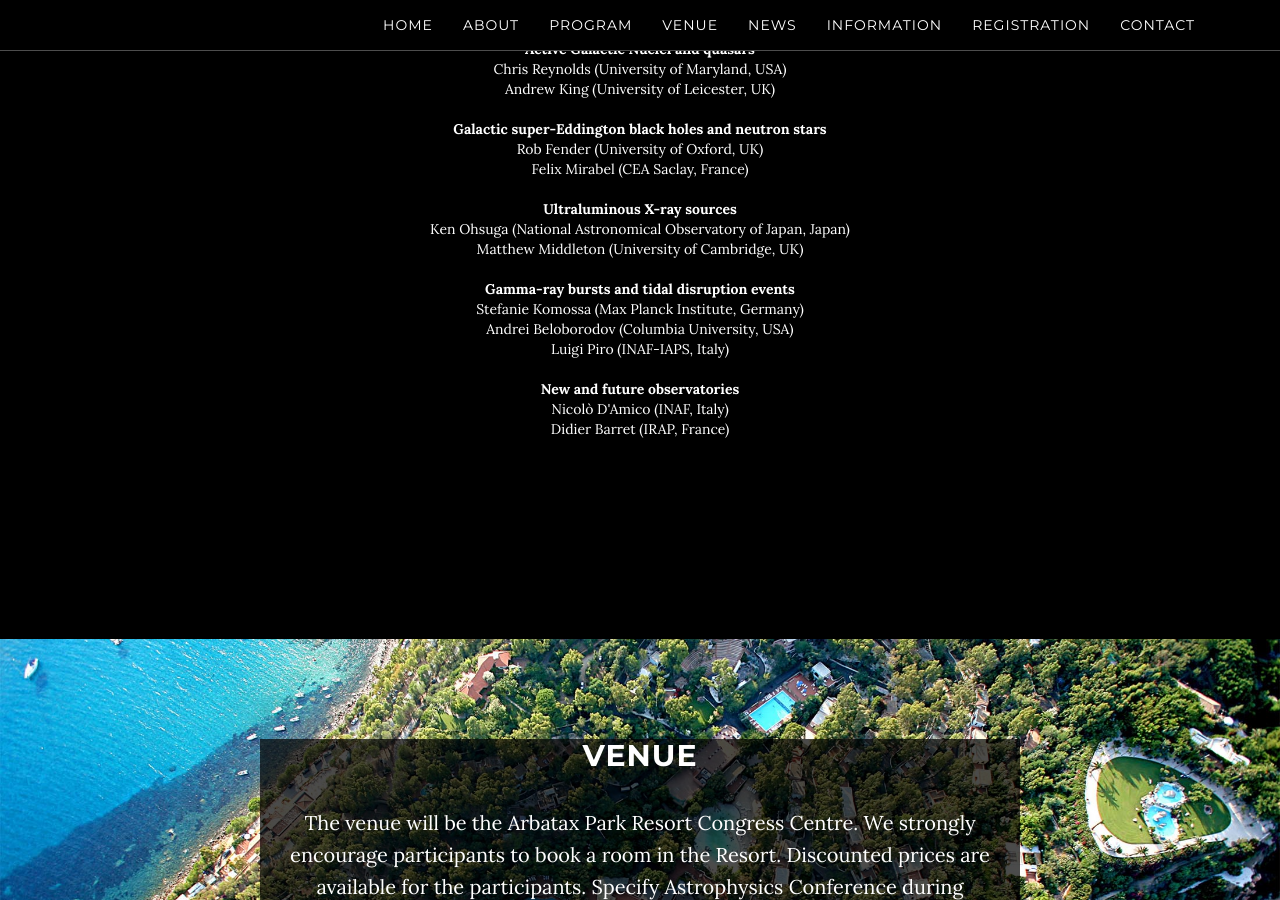
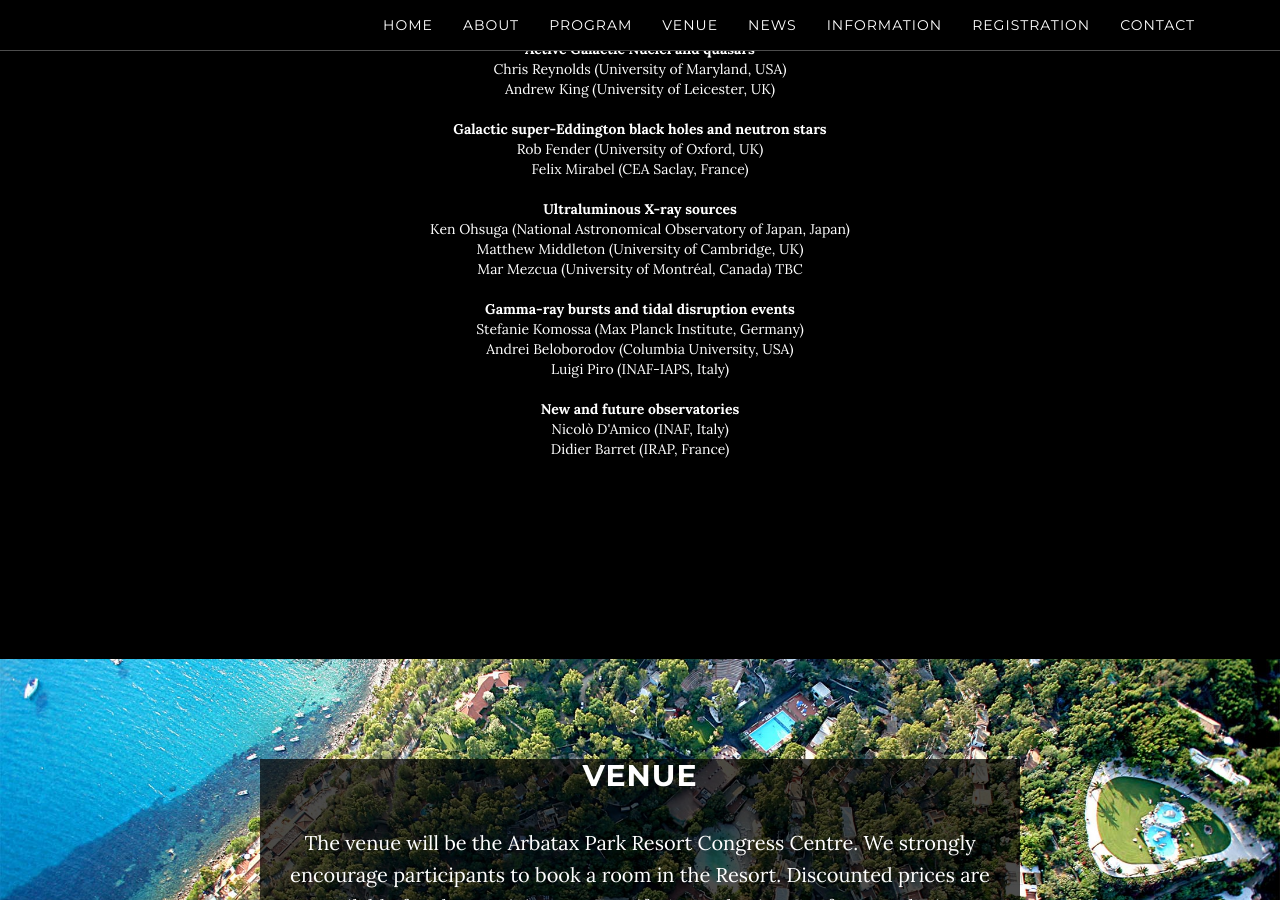
Before and after one commit to breakingthelimits/supereddington2016, a Jekyll site: the page built from index.html, in a window 1280 px wide and 900 px high, scrolled down 2520 px. Built offline with Jekyll 4.4.1, drawn with Linux system fonts in a browser that asks for light colours.

Commit message:
Mar Mezcua in :)

```diff
--- a/_includes/program.html
+++ b/_includes/program.html
@@ -32,7 +32,8 @@
         <b>Ultraluminous X-ray sources</b><br />
 
         Ken Ohsuga (National Astronomical Observatory of Japan, Japan)<br />
-        Matthew Middleton (University of Cambridge, UK)<br /><br />
+        Matthew Middleton (University of Cambridge, UK)<br />
+        Mar Mezcua (University of Montréal, Canada) TBC<br /><br />
 
         <b>Gamma-ray bursts and tidal disruption events</b><br />
 
```
